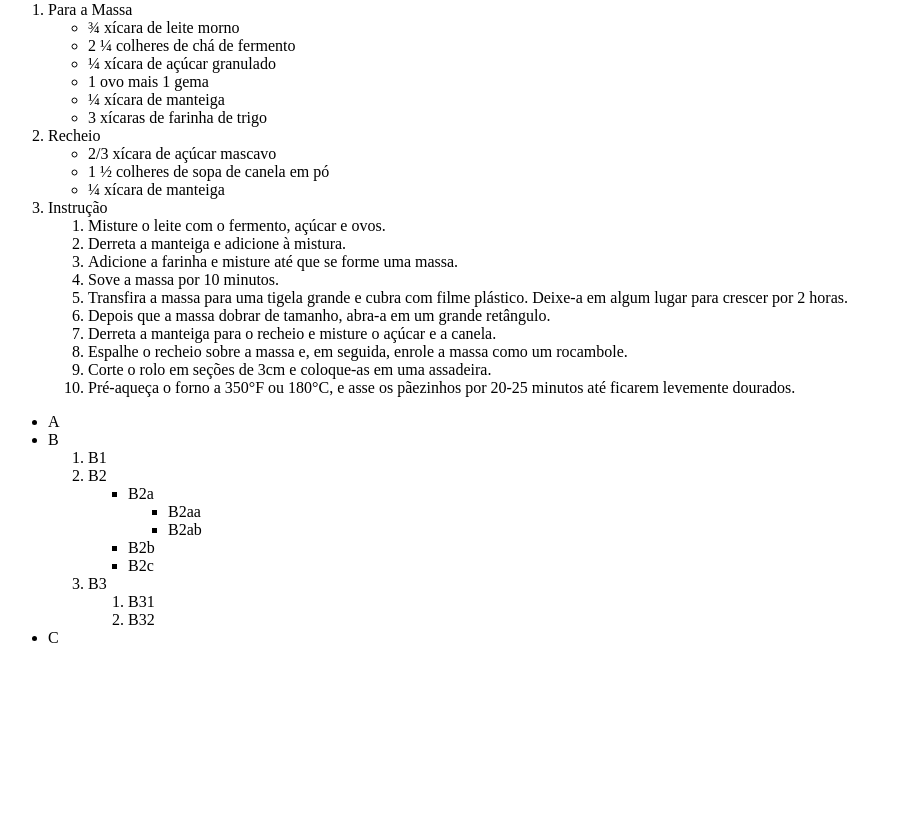
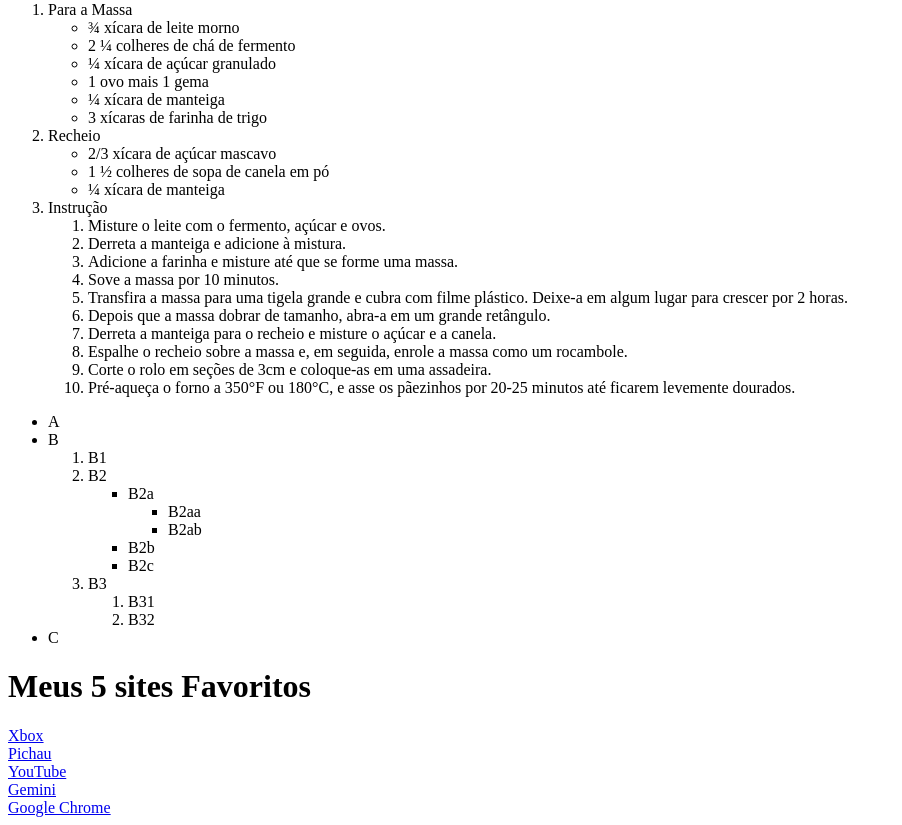
Before and after one commit to augustoschaefer-eng/teste1980, a plain HTML site: page Exercicio/Atividade2.html in a window 1280 px wide. Shown: the part 79-904 px from the top of the page, without its empty margins (0-902 px from the left). Before the commit the page ends 800 px from the top, so only its background shows below. Drawn offline with Linux system fonts and the light colour scheme.

Commit message:
atividade 2.3
concluida

```diff
--- a/Exercicio/Atividade2.html
+++ b/Exercicio/Atividade2.html
@@ -64,5 +64,17 @@
         <li>C</li>
     </ul>
 
+
+    <h1>Meus 5 sites Favoritos</h1>
+    <a href="https://www.xbox.com" target="_blank">Xbox</a><br>
+
+    <a href="https://www.pichau.com.br" target="_blank">Pichau</a><br>
+
+    <a href="https://www.youtube.com" target="_blank">YouTube</a><br>
+
+    <a href="https://gemini.google.com" target="_blank">Gemini</a><br>
+
+    <a href="https://www.google.com/chrome" target="_blank">Google Chrome</a>
+
 </body>
 </html>
```
